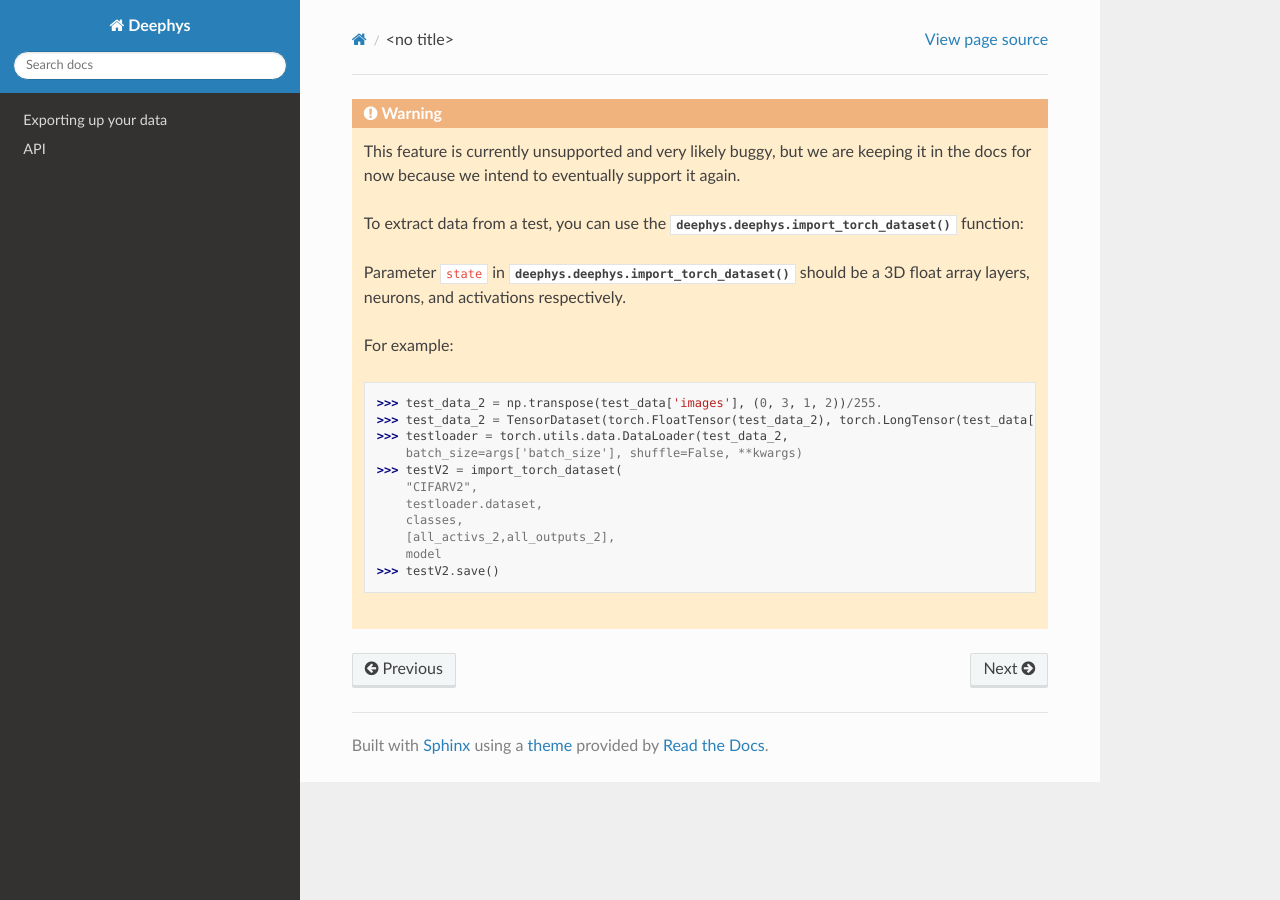
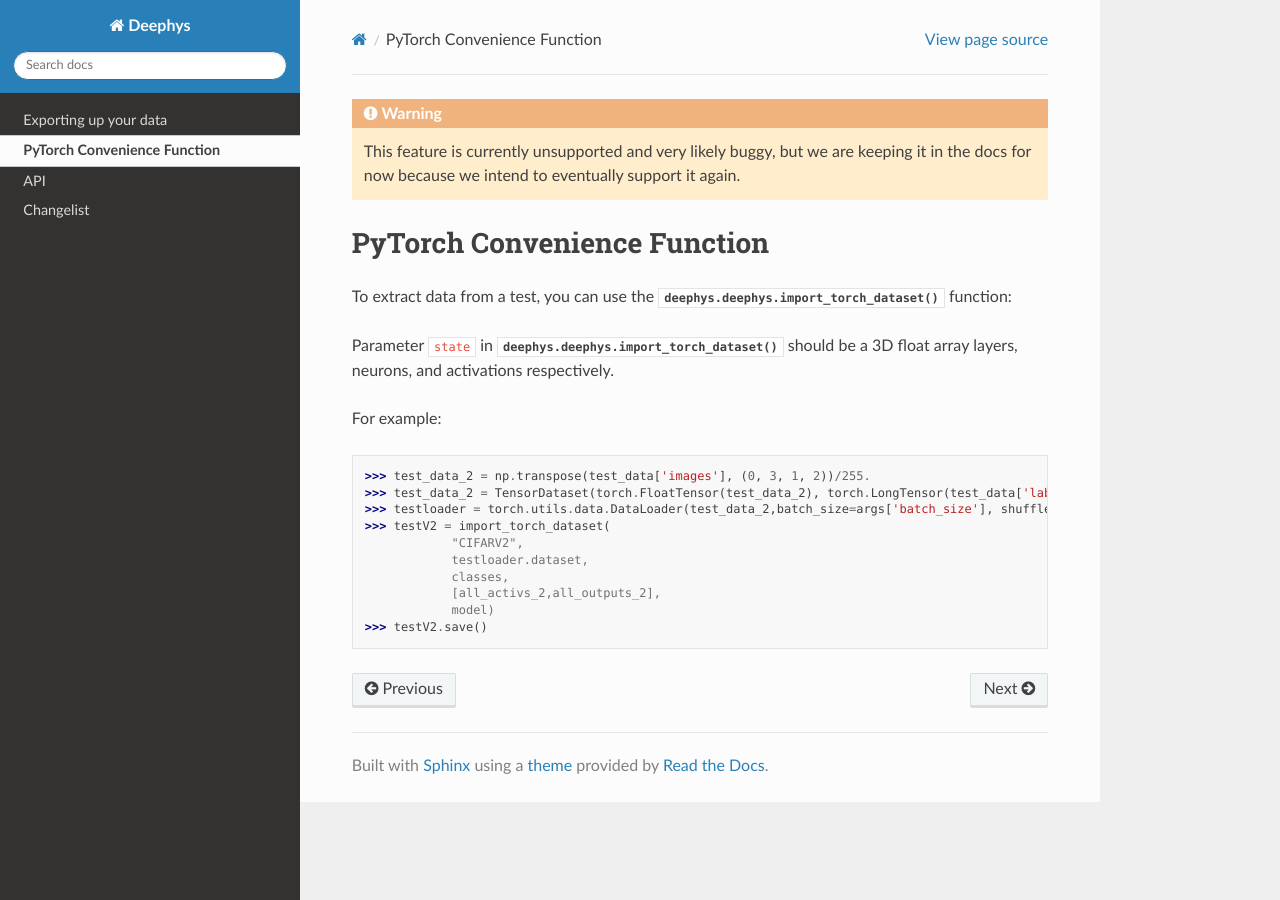
Before and after one commit to mjgroth/deephys, a Sphinx documentation site: the page built from docs/source/pytorch.rst, in a window 1280 px wide. Built offline with Sphinx 7.4.7 and the Read the Docs theme 2.0.0, drawn with Linux system fonts in a browser that asks for light colours.

Commit message:
autocommit

```diff
--- a/docs/source/conf.py
+++ b/docs/source/conf.py
@@ -1,8 +1,7 @@
 project = "Deephys"
 copyright = ""
 author = "MIT-Fujitsu Team"
-release = "0.6"
-release = "0.6.0"
+release = "0.11.0"
 extensions = [
     "sphinx.ext.duration",
     "sphinx.ext.doctest",
--- a/docs/source/index.rst
+++ b/docs/source/index.rst
@@ -1,8 +1,10 @@
+==================================================================
 Welcome to the documentation for Deephys' python-exporter library!
-=========================================
+==================================================================
 
 .. toctree::
 
-   usage
-   pytorch
-   api
+	usage
+	pytorch
+	api
+	changelist
--- a/docs/source/pytorch.rst
+++ b/docs/source/pytorch.rst
@@ -1,25 +1,22 @@
+.. warning::
+	This feature is currently unsupported and very likely buggy, but we are keeping it in the docs for now because we intend to eventually support it again.
 
-.. warning::
-    This feature is currently unsupported and very likely buggy, but we are keeping it in the docs for now because we intend to eventually support it again.
+PyTorch Convenience Function
+============================
 
-    PyTorch Convenience Function
-    ---------------------------
+To extract data from a test, you can use the :py:func:`deephys.deephys.import_torch_dataset` function:
 
-    To extract data from a test,
-    you can use the :py:func:`deephys.deephys.import_torch_dataset` function:
+Parameter ``state`` in :func:`deephys.deephys.import_torch_dataset` should be a 3D float array layers, neurons, and activations respectively.
 
-    Parameter ``state`` in :func:`deephys.deephys.import_torch_dataset` should be a 3D float array layers, neurons, and activations respectively.
+For example:
 
-    For example:
-
-    >>> test_data_2 = np.transpose(test_data['images'], (0, 3, 1, 2))/255.
-    >>> test_data_2 = TensorDataset(torch.FloatTensor(test_data_2), torch.LongTensor(test_data['labels']))
-    >>> testloader = torch.utils.data.DataLoader(test_data_2,
-        batch_size=args['batch_size'], shuffle=False, **kwargs)
-    >>> testV2 = import_torch_dataset(
-        "CIFARV2",
-        testloader.dataset,
-        classes,
-        [all_activs_2,all_outputs_2],
-        model
-    >>> testV2.save()
+	>>> test_data_2 = np.transpose(test_data['images'], (0, 3, 1, 2))/255.
+	>>> test_data_2 = TensorDataset(torch.FloatTensor(test_data_2), torch.LongTensor(test_data['labels']))
+	>>> testloader = torch.utils.data.DataLoader(test_data_2,batch_size=args['batch_size'], shuffle=False, **kwargs)
+	>>> testV2 = import_torch_dataset(
+	            "CIFARV2",
+	            testloader.dataset,
+	            classes,
+	            [all_activs_2,all_outputs_2],
+	            model)
+	>>> testV2.save()
```
Also changed, not shown: docs/source/api.rst (+4 -5 lines), docs/source/changelist.rst (added, +16 -0 lines), docs/source/usage.rst (+29 -28 lines).
